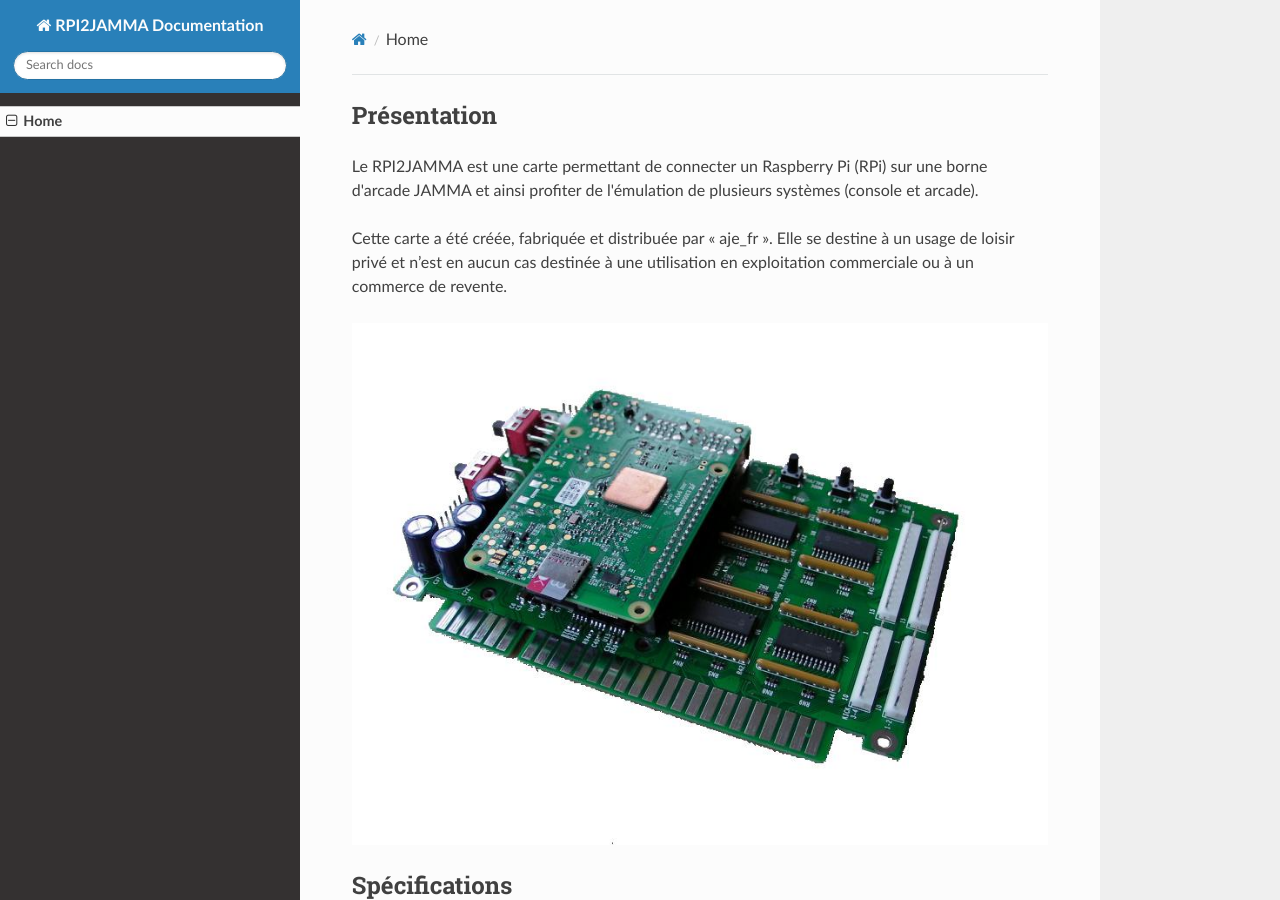
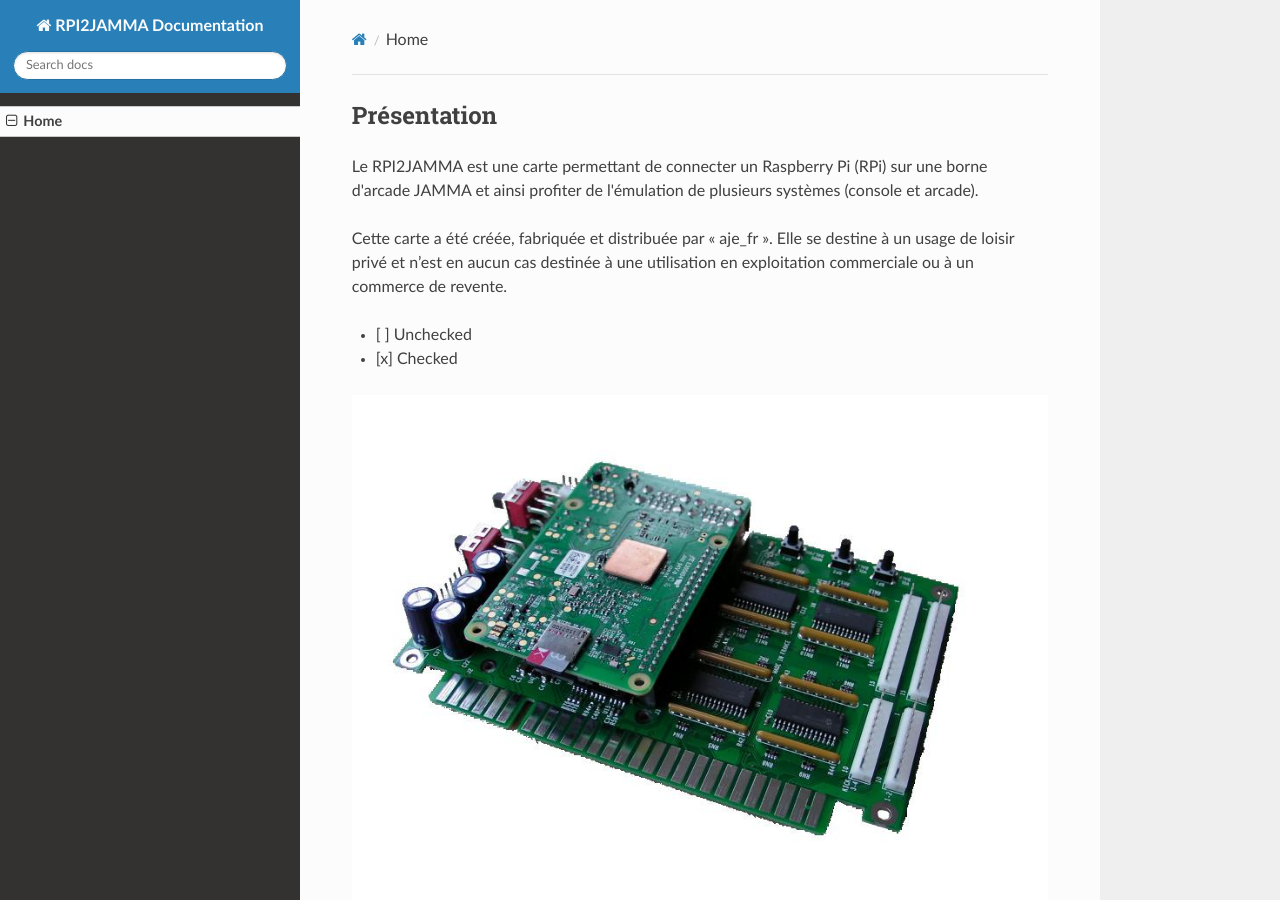
Before and after one commit to maksun/rpi2jamma, an MkDocs documentation site: the page built from docs/index.md, in a window 1280 px wide and 900 px high. Built offline with MkDocs 1.6.1, drawn with Linux system fonts in a browser that asks for light colours; nearby versions of some CDN libraries; old or Windows-style settings are respelled for this version of MkDocs.

Commit message:
Update index.md

```diff
--- a/docs/index.md
+++ b/docs/index.md
@@ -3,6 +3,9 @@
 Le RPI2JAMMA est une carte permettant de connecter un Raspberry Pi (RPi) sur une borne d'arcade JAMMA et ainsi profiter de l'émulation de plusieurs systèmes (console et arcade).
 
 Cette carte a été créée, fabriquée et distribuée par « aje_fr ». Elle se destine à un usage de loisir privé et n’est en aucun cas destinée à une utilisation en exploitation commerciale ou à un commerce de revente.
+
+* [ ] Unchecked
+* [x] Checked
 
 ![RPI2JAMMA](images/rpi2jamma.jpg)
 
```
